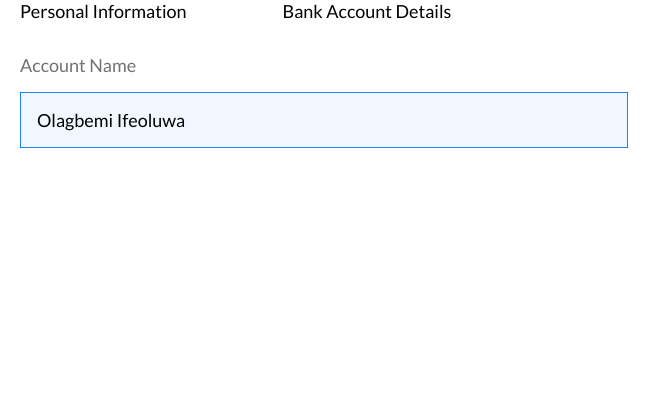
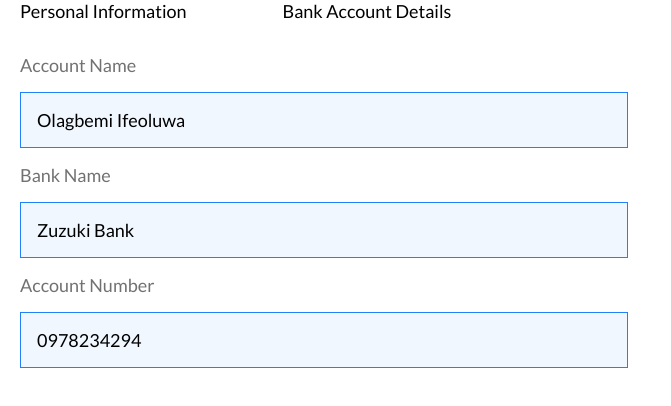
Before and after one commit to Dreezy305/HuntersWall, a Next.js app: page /profile in a window 1280 px wide. Both pictures are taken after a click on the element "Bank Account Details". Shown: the top 406 px of the page, without its empty margins (0-671 px from the left). Built offline with nearby package versions, Linux system fonts and the light colour scheme; no server answers.

Commit message:
profile styles

```diff
--- a/components/bankAccountDetails.js
+++ b/components/bankAccountDetails.js
@@ -14,6 +14,28 @@ function BankAccountDetails() {
             </div>
           </div>
         </div>
+
+        {/* Bank name */}
+        <div className="row align-items-center profile_personalInfo-names mb-3">
+          <div className="text-start col-lg-6">
+            <label className="form-label pb-2">Bank Name</label>
+            <br />
+            <div className="p-3 profileNames">
+              <p>Zuzuki Bank</p>
+            </div>
+          </div>
+        </div>
+
+        {/* Account number */}
+        <div className="row align-items-center profile_personalInfo-names mb-3">
+          <div className="text-start col-lg-6">
+            <label className="form-label pb-2">Account Number</label>
+            <br />
+            <div className="p-3 profileNames">
+              <p>0978234294</p>
+            </div>
+          </div>
+        </div>
       </div>
     </div>
   );
--- a/pages/profile.js
+++ b/pages/profile.js
@@ -1,8 +1,7 @@
 /* eslint-disable react/jsx-key */
-import React from "react";
+import React, { useState } from "react";
 import PersonalInfo from "../components/personalInfo";
 import BankAccountDetails from "../components/bankAccountDetails";
-import { useState } from "react/cjs/react.development";
 import { Tab } from "bootstrap";
 
 function Profile() {
```
